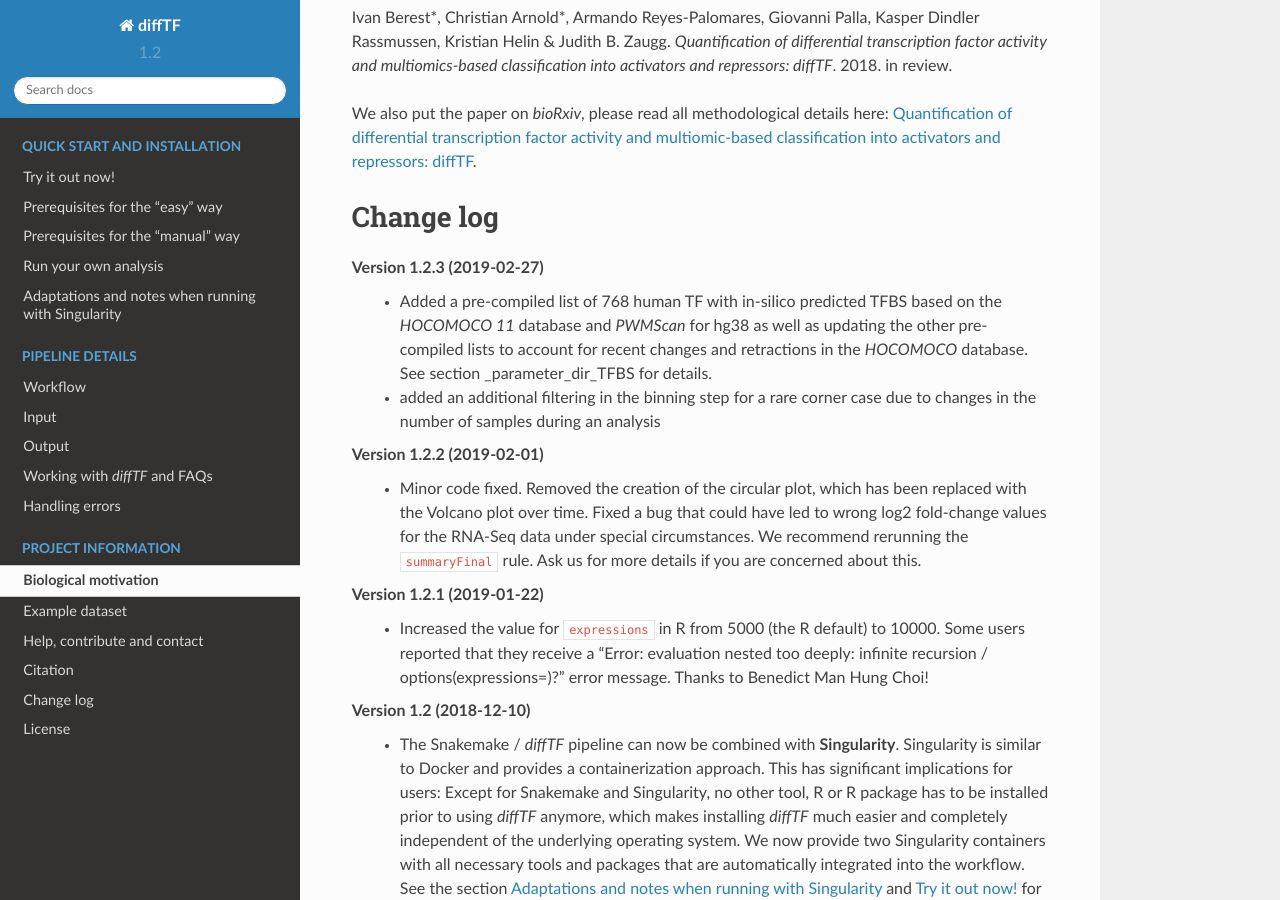
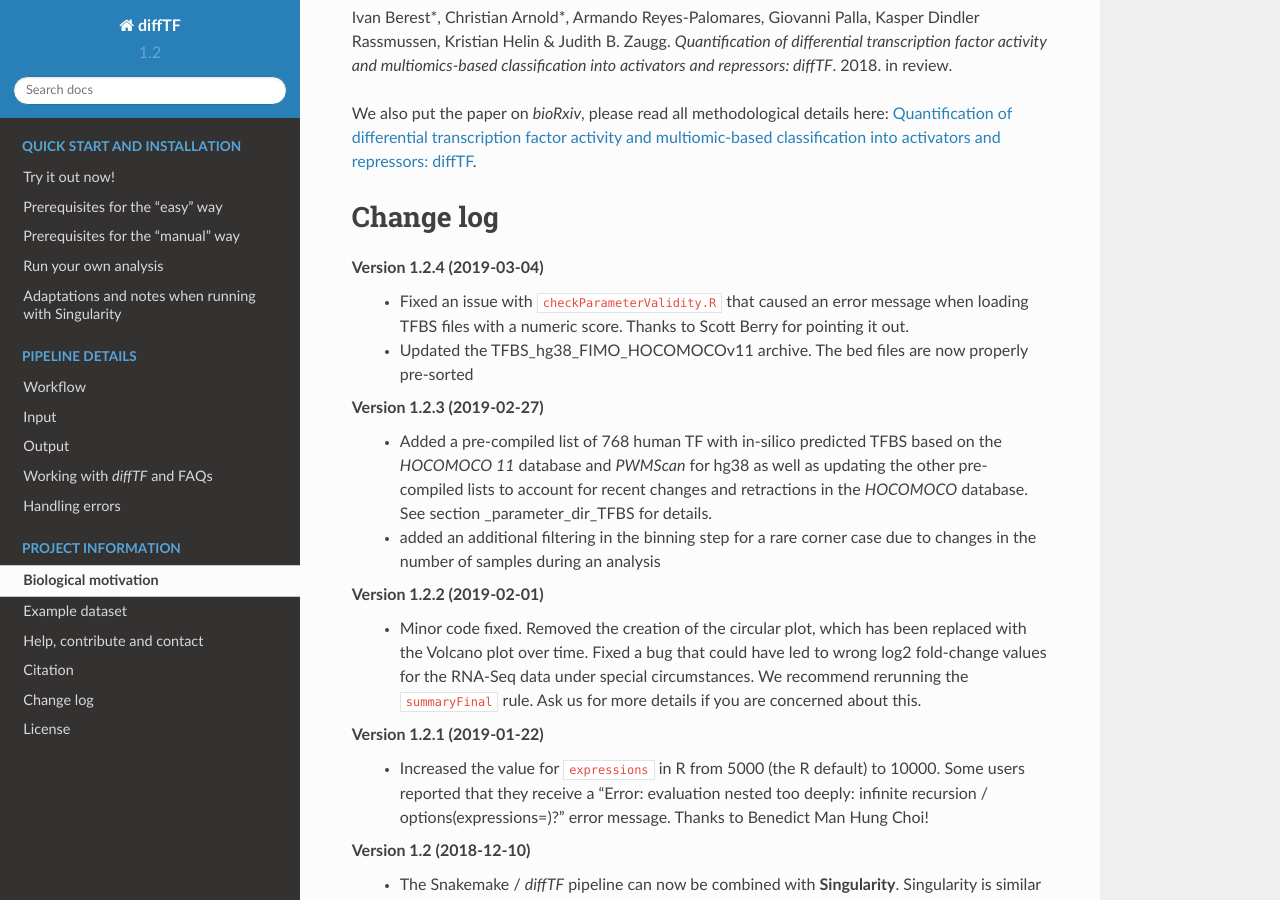
Before and after one commit to jfallmann/diffTF_Fork, a Sphinx documentation site: the page built from docs/projectInfo.rst, in a window 1280 px wide and 900 px high, scrolled down 1822 px. Built offline with Sphinx 7.4.7 and the Read the Docs theme 2.0.0, drawn with Linux system fonts in a browser that asks for light colours.

```diff
--- a/docs/projectInfo.rst
+++ b/docs/projectInfo.rst
@@ -53,6 +53,10 @@ We also put the paper on *bioRxiv*, please read all methodological details here:
 
 Change log
 ============================
+Version 1.2.4 (2019-03-04)
+  - Fixed an issue with ``checkParameterValidity.R`` that caused an error message when loading TFBS files with a numeric score.  Thanks to Scott Berry for pointing it out.
+  - Updated the TFBS_hg38_FIMO_HOCOMOCOv11 archive. The bed files are now properly pre-sorted
+
 Version 1.2.3 (2019-02-27)
   - Added a pre-compiled list of 768 human TF with in-silico predicted TFBS based on the *HOCOMOCO 11* database and *PWMScan* for hg38 as well as updating the other pre-compiled lists to account for recent changes and retractions in the *HOCOMOCO* database. See section :ref:`_parameter_dir_TFBS` for details.
   - added an additional filtering in the binning step for a rare corner case due to changes in the number of samples during an analysis
```
Also changed, not shown: 2 other files.
